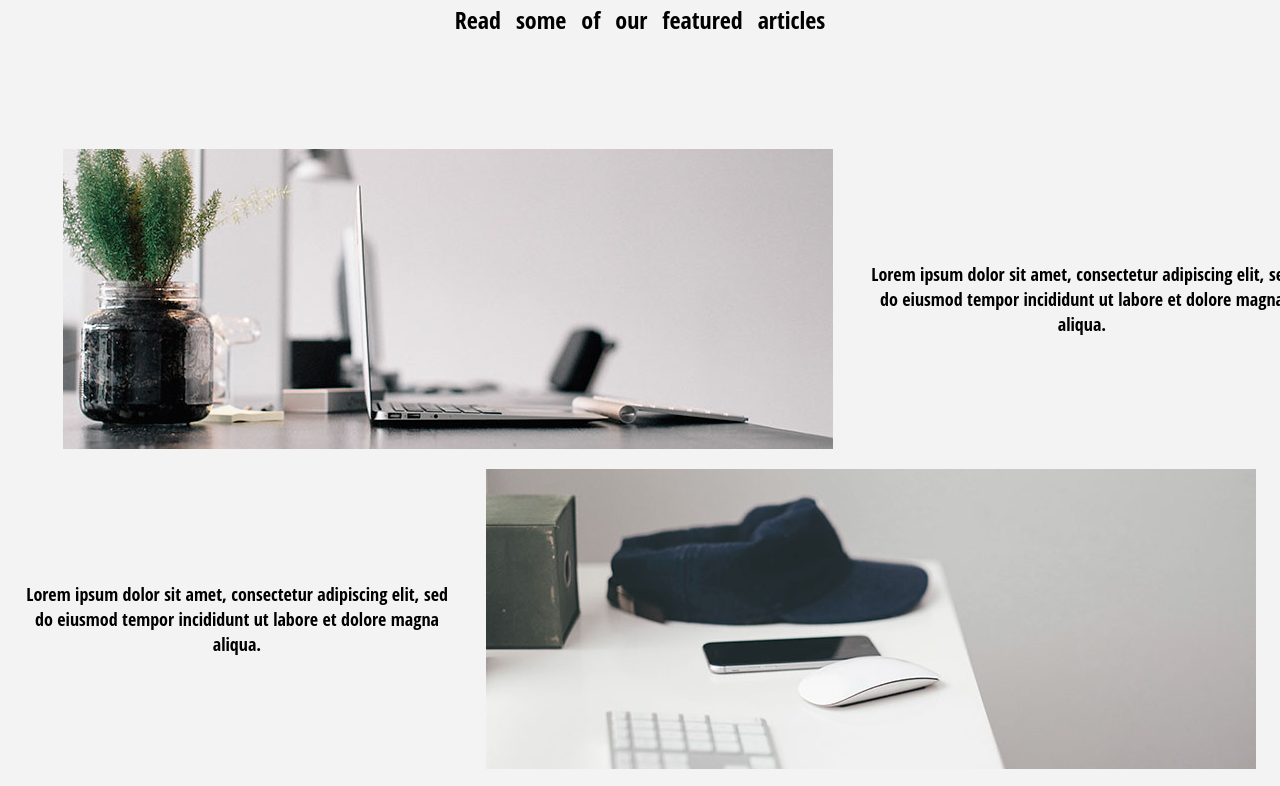
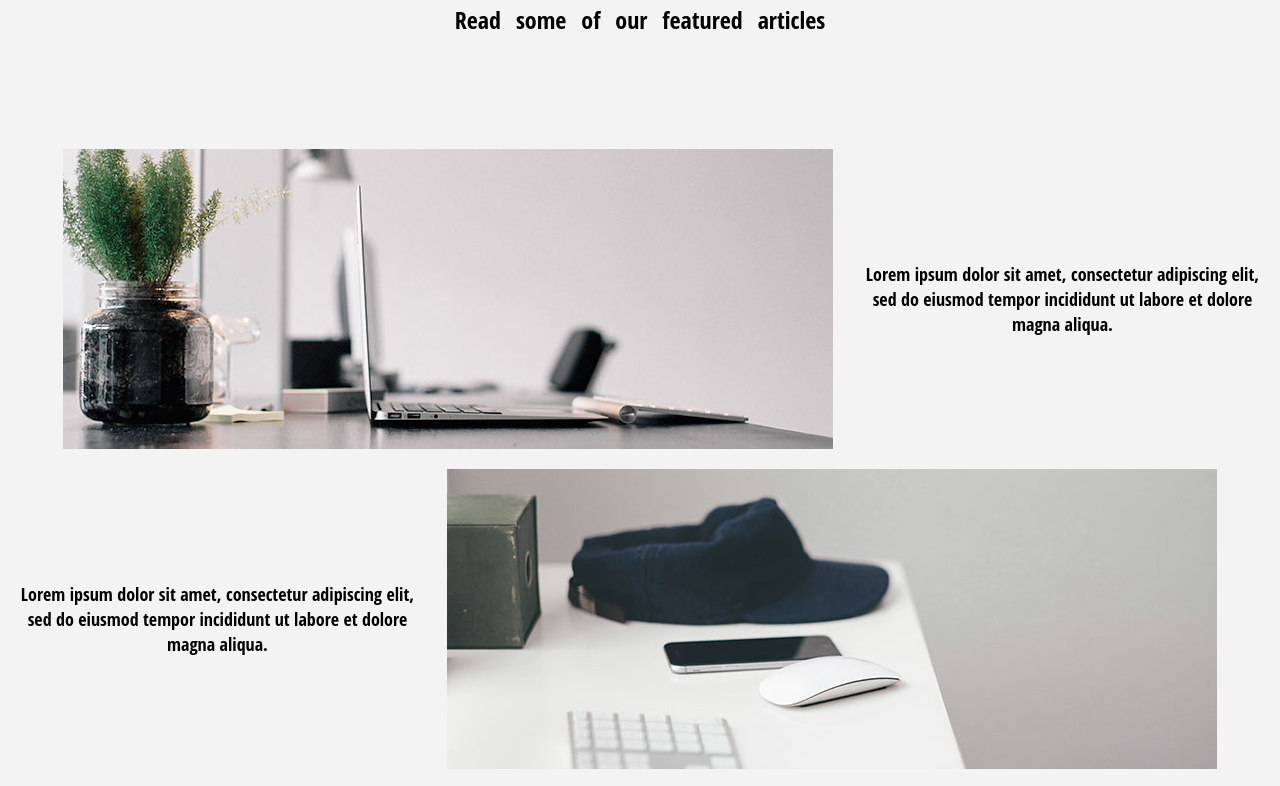
Before and after one commit to Gnojevik/homework, a plain HTML site: page index.html in a window 1280 px wide. Shown: the part 1545-2331 px from the top of the page. Drawn offline with Linux system fonts and the light colour scheme.

Commit message:
comments

```diff
--- a/css/styles.css
+++ b/css/styles.css
@@ -93,7 +93,6 @@ header {
 
 .top {
    display: flex;
-   width: 100%;
    justify-content: space-between;
    padding-top: 55px;
 }
@@ -115,7 +114,6 @@ header {
 }
 
 .article-header {
-   width: 100%;
    text-align: center;
    margin-top: 285px;
 }
@@ -187,12 +185,12 @@ header {
    margin: 20px 20px 0px 20px;
 }
 .section-img > article > img {
-   width: 100%;
+   flex-grow: 3;
    padding: 0px 32px 0px 43px;
 }
 .section-img > article > p {
    display: flex;
-   flex: 0 0 35%;
+   flex-grow: 1;
    align-items: center;
    text-align: center;
    font-size: 18px;
```
